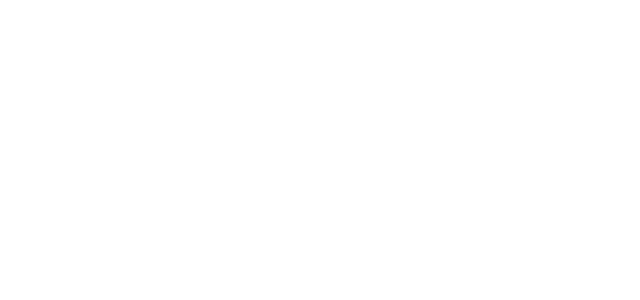
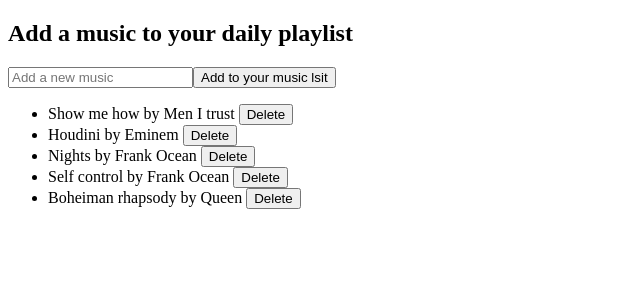
Before and after one commit to Koronuma4Dev/LatestAngularComponents, an Angular app: page /musiclist in a window 1280 px wide. Before the commit this address led to /. Shown: the top 300 px of the page, without its empty margins (0-640 px from the left). Built offline with nearby package versions, Linux system fonts and the light colour scheme.

Commit message:
Music list added

```diff
--- a/src/app/app-routing.module.ts
+++ b/src/app/app-routing.module.ts
@@ -20,6 +20,10 @@ import { CountrylistComponent } from './component/countrylist/countrylist.compon
 import { GamelistComponent } from './component/gamelist/gamelist.component';
 import { ContactlistComponent } from './component/contactlist/contactlist.component';
 import { FoodmenulistComponent } from './component/foodmenulist/foodmenulist.component';
+import { MusiclistComponent } from './component/musiclist/musiclist.component';
+
+
+
 
 
 const routes: Routes = [
@@ -43,6 +47,7 @@ const routes: Routes = [
   {path: 'gamelist', component:GamelistComponent},
   {path: 'contactlist', component:ContactlistComponent},
   {path: 'foodmenulist', component:FoodmenulistComponent},
+  {path: 'musiclist', component:MusiclistComponent},
 
 
 
--- a/src/app/app.module.ts
+++ b/src/app/app.module.ts
@@ -24,6 +24,7 @@ import { CountrylistComponent } from './component/countrylist/countrylist.compon
 import { GamelistComponent } from './component/gamelist/gamelist.component';
 import { ContactlistComponent } from './component/contactlist/contactlist.component';
 import { FoodmenulistComponent } from './component/foodmenulist/foodmenulist.component';
+import { MusiclistComponent } from './component/musiclist/musiclist.component';
 
 
 @NgModule({
@@ -51,6 +52,7 @@ import { FoodmenulistComponent } from './component/foodmenulist/foodmenulist.com
       GamelistComponent,
       ContactlistComponent,
       FoodmenulistComponent,
+      MusiclistComponent,
 
   ],
   imports: [
--- /dev/null
+++ b/src/app/component/musiclist/musiclist.component.html
@@ -0,0 +1,14 @@
+<h2>Add a music to your daily playlist</h2>
+
+<div class="Input-container">
+    <input type="text" #musicInput placeholder="Add a new music">
+    <button (click)="addMusic(musicInput)">Add to your music lsit</button>
+</div>
+
+<ul>
+    <li *ngFor="let music of musiclist; let i = index">
+        {{ music }}
+
+        <button (click)="removeMusic">Delete</button>
+    </li>
+</ul>
--- /dev/null
+++ b/src/app/component/musiclist/musiclist.component.ts
@@ -0,0 +1,23 @@
+import { Component } from '@angular/core';
+
+@Component({
+  selector: 'app-musiclist',
+  templateUrl: './musiclist.component.html',
+  styleUrl: './musiclist.component.css'
+})
+export class MusiclistComponent {
+  musiclist:string[]=['Show me how by Men I trust', 'Houdini by Eminem', 'Nights by Frank Ocean', 'Self control by Frank Ocean', 'Boheiman rhapsody by Queen'];
+
+  addMusic(musicInput: HTMLInputElement){
+    const music = musicInput.value.trim();
+
+    if(music){
+      this.musiclist.push(music);
+      musicInput.value='';
+    }
+  }
+
+  removeMusic(index: number){
+    this.musiclist.splice(index, 1);
+  }
+}
--- a/src/app/component/navigate/navigate.component.html
+++ b/src/app/component/navigate/navigate.component.html
@@ -21,6 +21,6 @@
 <button><a  routerLink ='/gamelist'>Game list</a></button>
 <button><a  routerLink ='/softwarelist'>Software list</a></button>
 <button><a  routerLink ='/contactlist'>Contact list</a></button>
-<button><a  routerLink ='/'>Music list</a></button>
+<button><a  routerLink ='/musiclist'>Music list</a></button>
 <button><a  routerLink ='/foodmenulist'>Food menu list</a></button>
 <button><a  routerLink ='/countrylist'>Country list</a></button>
```
Also changed, not shown: src/app/component/musiclist/musiclist.component.css (added), 1 other file (tests, documents, lock files or other folders).
